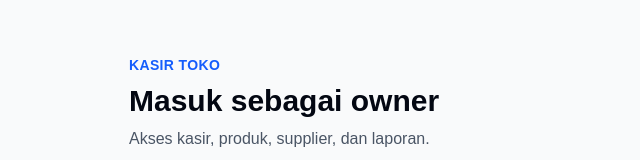
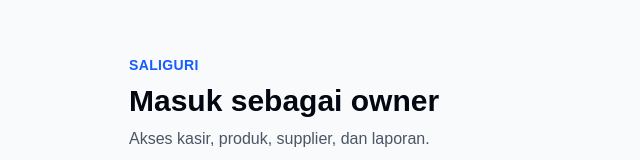
Before and after one commit to hazdikk/kasir-toko, a Next.js app in the folder frontend/: page /login in a window 1280 px wide. Shown: the part 154-314 px from the top of the page, without its empty margins (319-959 px from the left). Built offline with nearby package versions, Linux system fonts and the light colour scheme; no server answers.

Commit message:
Update branding to use dynamic store name from `branding.ts`:
- Added `STORE_NAME` constant for store name management.
- Replaced hardcoded "Kasir Toko" with `STORE_NAME` across layout, login, and cashier pages.
- Adjusted CSS for improved receipt printing and page element visibility.

```diff
--- a/frontend/src/app/(auth)/login/page.tsx
+++ b/frontend/src/app/(auth)/login/page.tsx
@@ -4,6 +4,7 @@ import { FormEvent, Suspense, useEffect, useState } from "react";
 import { useRouter, useSearchParams } from "next/navigation";
 import { ApiException } from "@/services/api";
 import { useAuth } from "@/components/AuthProvider";
+import { STORE_NAME } from "@/lib/branding";
 
 function getSafeNextPath(nextPath: string | null) {
   if (!nextPath?.startsWith("/") || nextPath.startsWith("//")) return "/kasir";
@@ -49,7 +50,7 @@ function LoginForm() {
     <main className="flex min-h-dvh items-center bg-gray-50 px-4 py-8">
       <div className="mx-auto w-full max-w-sm">
         <div className="mb-8">
-          <p className="text-sm font-semibold uppercase tracking-wide text-blue-600">Kasir Toko</p>
+          <p className="text-sm font-semibold uppercase tracking-wide text-blue-600">{STORE_NAME}</p>
           <h1 className="mt-2 text-3xl font-bold text-gray-950">Masuk sebagai owner</h1>
           <p className="mt-2 text-base text-gray-600">Akses kasir, produk, supplier, dan laporan.</p>
         </div>
--- a/frontend/src/app/(dashboard)/kasir/page.tsx
+++ b/frontend/src/app/(dashboard)/kasir/page.tsx
@@ -3,6 +3,7 @@
 import { useState, useEffect, useReducer } from "react";
 import { getProducts, searchProducts } from "@/services/products";
 import { createTransaction } from "@/services/transactions";
+import { STORE_NAME } from "@/lib/branding";
 import { formatRupiah } from "@/lib/format";
 import BarcodeScanner from "@/components/BarcodeScanner";
 import type { Product, PaymentMethod, TransactionResponse } from "@/types";
@@ -247,6 +248,7 @@ function Receipt({ transaction, onClose }: ReceiptProps) {
   }
 
   return (
+    <>
       <div className="fixed inset-0 z-[60] flex items-center justify-center bg-black/50 px-4">
         <div className="w-full max-w-sm rounded-2xl bg-white p-6">
           <div className="mb-4 text-center">
@@ -303,10 +305,11 @@ function Receipt({ transaction, onClose }: ReceiptProps) {
             </button>
           </div>
         </div>
+      </div>
 
       <div className="print-receipt" aria-hidden="true">
         <div className="print-receipt__header">
-          <h1>Kasir Toko</h1>
+          <h1>{STORE_NAME}</h1>
           <p>Struk Transaksi</p>
           <p>{createdAt}</p>
         </div>
@@ -348,7 +351,7 @@ function Receipt({ transaction, onClose }: ReceiptProps) {
           )}
         </div>
       </div>
-    </div>
+    </>
   );
 }
 
@@ -503,7 +506,7 @@ export default function KasirPage() {
   const visibleProducts = hasQuery ? searchResults : products;
 
   return (
-    <div className="flex flex-col">
+    <div className="kasir-page flex flex-col">
       <div className="space-y-3 border-b border-gray-200 bg-white px-4 py-4">
         <div className="flex items-center justify-between">
           <h1 className="text-lg font-semibold text-gray-900">Kasir</h1>
--- a/frontend/src/app/globals.css
+++ b/frontend/src/app/globals.css
@@ -43,20 +43,19 @@ body {
     color: #000 !important;
   }
 
-  body * {
-    visibility: hidden;
+  main,
+  .kasir-page {
+    display: block !important;
+    padding: 0 !important;
   }
 
-  .print-receipt,
-  .print-receipt * {
-    visibility: visible;
+  nav,
+  .kasir-page > :not(.print-receipt) {
+    display: none !important;
   }
 
   .print-receipt {
-    position: absolute;
-    left: 0;
-    top: 0;
-    z-index: 9999;
+    position: static;
     display: block;
     width: 58mm;
     box-sizing: border-box;
@@ -93,6 +92,7 @@ body {
 
   .print-receipt__item {
     margin-bottom: 5px;
+    break-inside: avoid;
   }
 
   .print-receipt__item:last-child {
--- a/frontend/src/app/layout.tsx
+++ b/frontend/src/app/layout.tsx
@@ -1,6 +1,7 @@
 import type { Metadata } from "next";
 import { Geist } from "next/font/google";
 import { AuthProvider } from "@/components/AuthProvider";
+import { STORE_NAME } from "@/lib/branding";
 import "./globals.css";
 
 const geistSans = Geist({
@@ -9,7 +10,7 @@ const geistSans = Geist({
 });
 
 export const metadata: Metadata = {
-  title: "Kasir Toko",
+  title: STORE_NAME,
   description: "Aplikasi kasir untuk toko",
 };
 
--- /dev/null
+++ b/frontend/src/lib/branding.ts
@@ -0,0 +1 @@
+export const STORE_NAME = "Saliguri";
```
Lines whose indentation alone changed are shown as unchanged.
